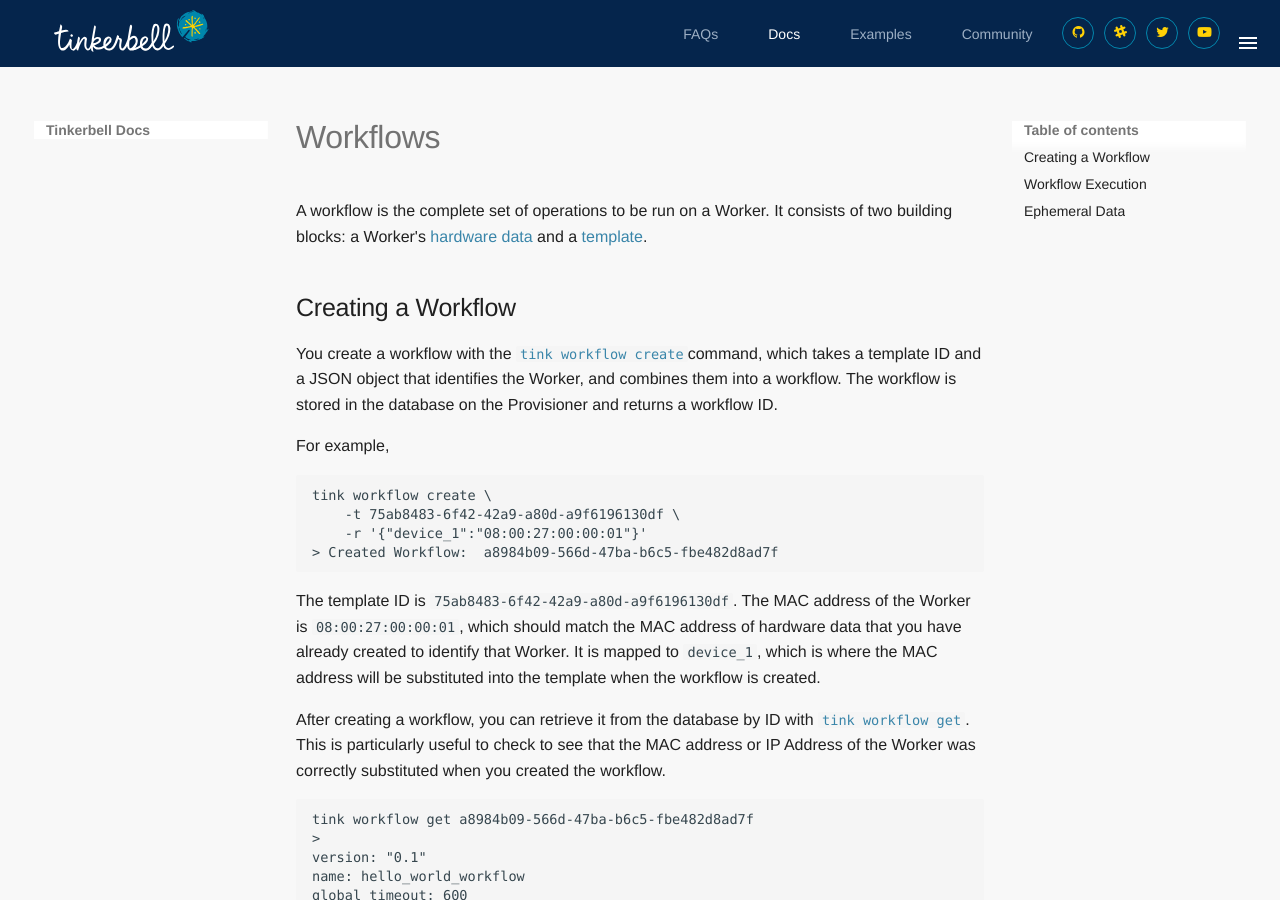
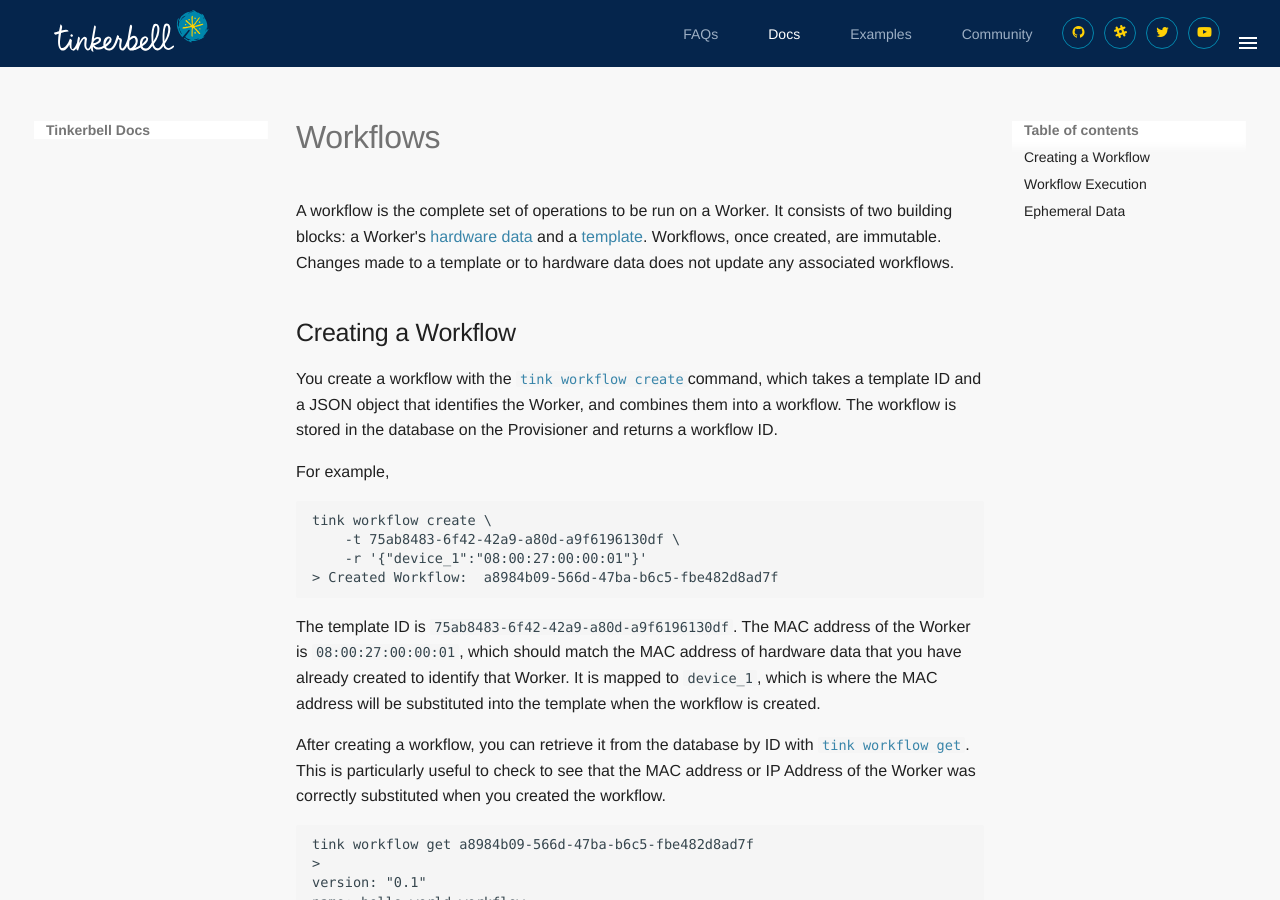
Before and after one commit to tinkerbell/tinkerbell-docs, an MkDocs documentation site: the page built from docs/about/workflows.md, in a window 1280 px wide and 900 px high. Built offline with MkDocs 1.6.1 and Material for MkDocs 9.7.7, drawn with Linux system fonts in a browser that asks for light colours; some web fonts are replaced.

Commit message:
Adding basic about immutable workflow Can expand upon the point if necessary.
Signed-off-by: DailyAlice <msarabia@packet.com>

```diff
--- a/docs/about/workflows.md
+++ b/docs/about/workflows.md
@@ -5,7 +5,7 @@
 
 # Workflows
 
-A workflow is the complete set of operations to be run on a Worker. It consists of two building blocks: a Worker's [hardware data](/about/hardware-data) and a [template](/about/templates).
+A workflow is the complete set of operations to be run on a Worker. It consists of two building blocks: a Worker's [hardware data](/about/hardware-data) and a [template](/about/templates). Workflows, once created, are immutable. Changes made to a template or to hardware data does not update any associated workflows.
 
 ## Creating a Workflow
 
```
